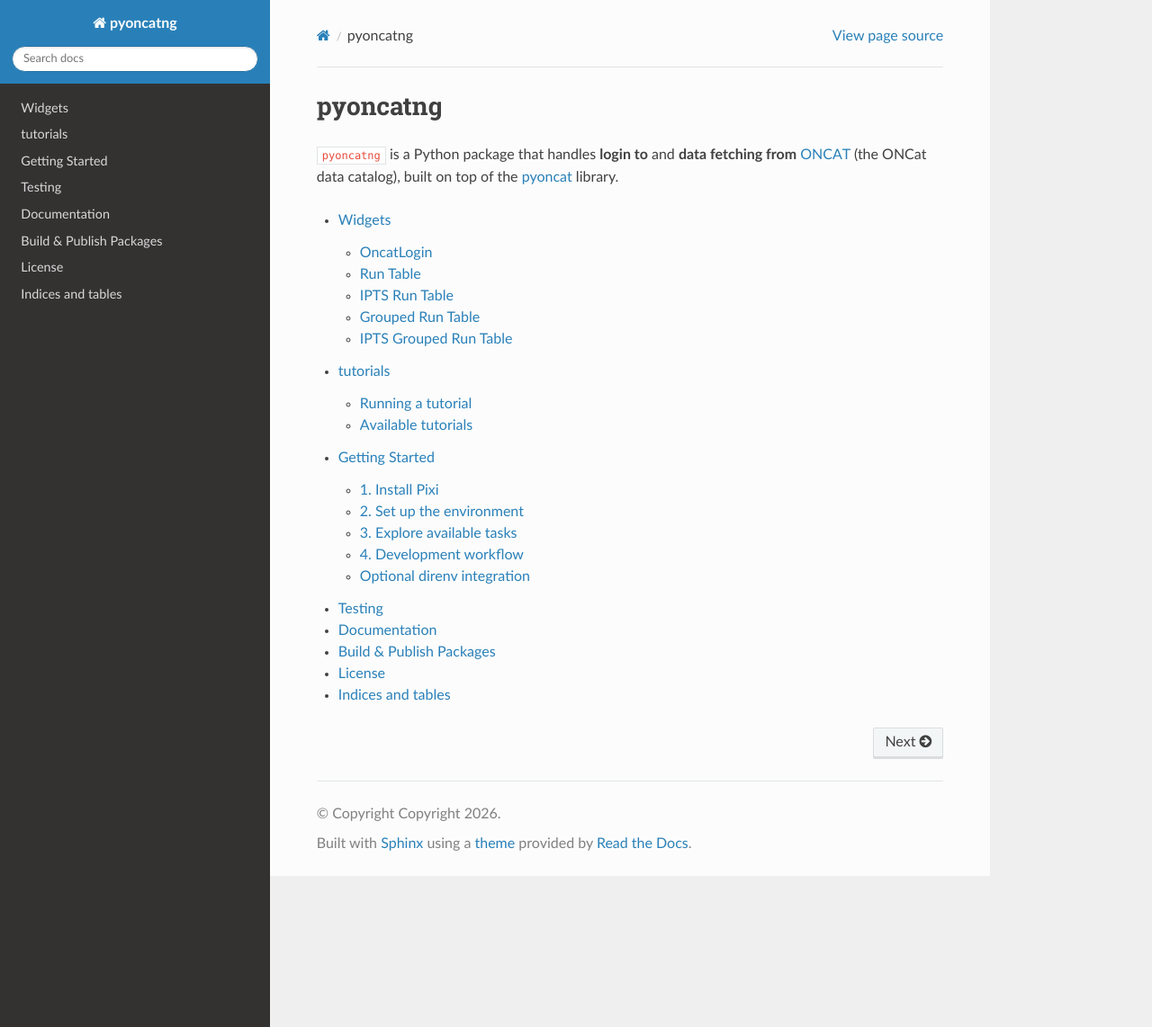
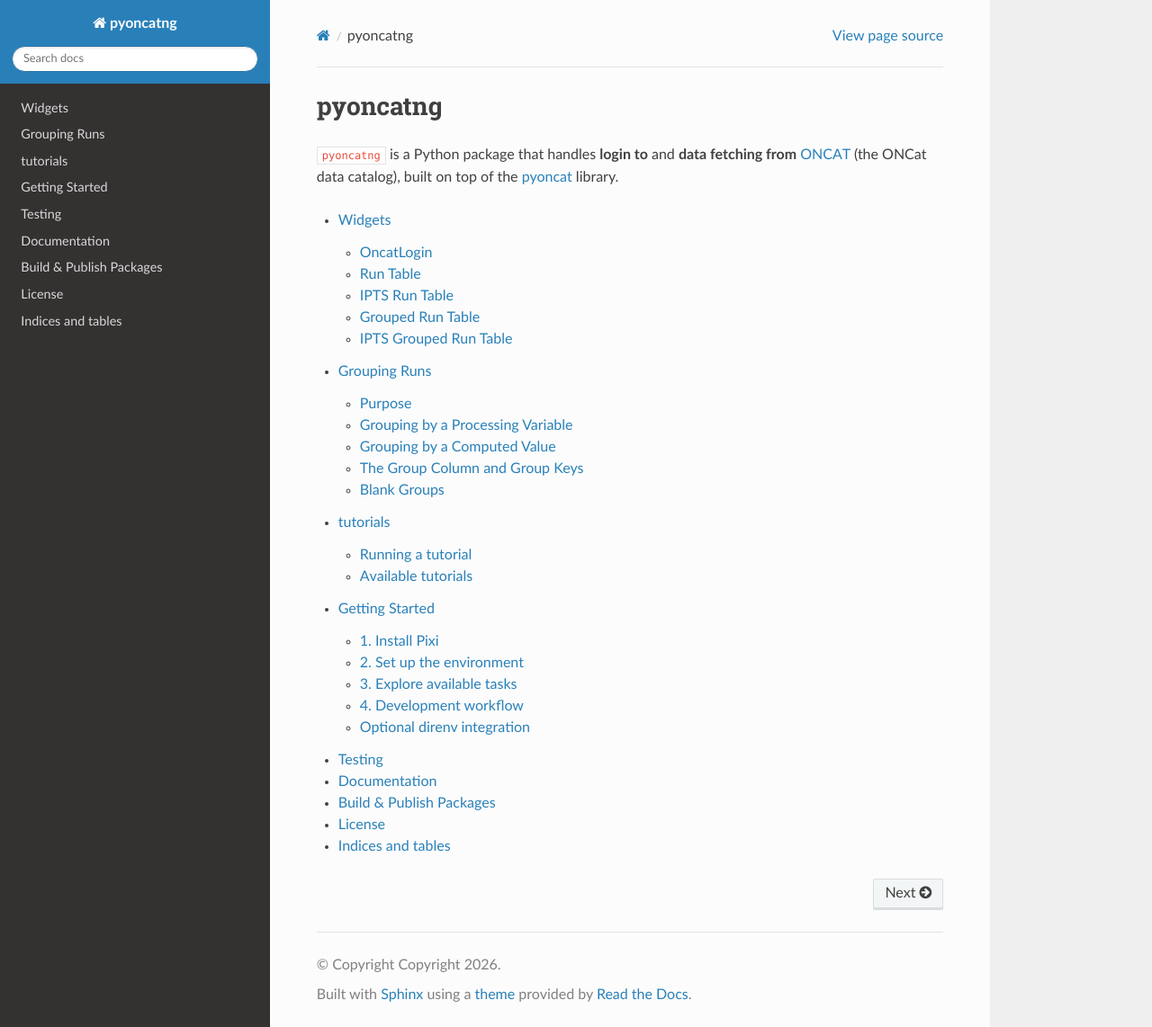
Before and after one commit to neutrons/pyoncatng, a Sphinx documentation site: the page built from docs/index.rst, in a window 1280 px wide and 1142 px high. Shown: the whole window at 90% size. Built offline with Sphinx 7.4.7 and the Read the Docs theme 3.1.0, drawn with Linux system fonts in a browser that asks for light colours; the version number is read from the project's files by our own code; part of the change alters nothing that is shown.

Commit message:
Document grouping runs by a grouping function
Add a Grouping Runs page that explains why runs are grouped, how to group
by a processing variable with by_pv or by a computed value, what the group
column and group_keys are, and what a blank group cell means. Update the
widget page to the grouping_function and group_column arguments and link
it to the new page (issue #16).

Co-Authored-By: Claude Sonnet 5.5 <noreply@anthropic.com>

````diff
--- /dev/null
+++ b/docs/grouping.rst
@@ -0,0 +1,118 @@
+=============
+Grouping Runs
+=============
+
+Purpose
+=======
+
+An experiment often has runs the user wants to group according to one (or more) processing variables (PV).
+The :doc:`grouped run tables <widgets>` show **one row per group** of related runs
+instead of one row per run. Each row shows the key of the group, the smallest and
+largest run number in the group (``First`` and ``Last``), and the number of runs
+(``Size``). You select groups, and the application then works with all the runs
+of the selected groups.
+
+The application decides which runs belong together when it creates the table.
+Two arguments describe the grouping:
+
+``grouping_function``
+   A function that receives one run and returns the key of its group. Runs with
+   the same key form one group.
+
+``group_column``
+   The name of the leftmost column, which shows the key of each group.
+
+Grouping by a Processing Variable
+=================================
+
+To group the runs by the value of one processing variable, such as the title,
+use ``by_pv``. It builds the grouping function for you.
+In the example below, the table groups the runs by the value of the ``Title`` PV.
+
+.. code-block:: python
+
+   from pyoncatng import by_pv
+   from pyoncatng.widgets.iptsrungroupfrozentable import IPTSRunGroupFrozenTable
+
+   IPTSRunGroupFrozenTable(agent=login.agent, grouping_function=by_pv("Title"), group_column="Title")
+
+The text of the variable is the key, exactly as it is: capital letters and
+spaces make a difference. This is what ``by_pv`` returns for a run:
+
+.. testcode::
+
+   from pyoncatng import by_pv
+
+   group_key = by_pv("Title")
+   print(repr(group_key({"ID": 1, "Title": "Sample A 25C"})))
+   print(repr(group_key({"ID": 2, "Title": None})))
+
+.. testoutput::
+
+   'Sample A 25C'
+   ''
+
+If the name does not match a column of the table, for example ``by_pv("Subject")``
+for a table that has no ``Subject`` column, the table cannot group the runs.
+The IPTS table reports this in a message area just
+below the table widget, the first time you click **Load**, and names the row that failed.
+
+Grouping by a Computed Value
+============================
+
+A grouping function can compute the key from the run in any way. It receives the
+run as a read-only mapping, with one entry per column of the table, and returns
+the key. This function groups the runs by the first word of the title, so that
+``Sample X 25C`` and ``Sample X 50C`` fall in one group called ``Sample``:
+
+.. code-block:: python
+
+   IPTSRunGroupFrozenTable(
+       agent=login.agent,
+       grouping_function=lambda row: (row["Title"] or "").split(" ")[0],
+       group_column="Sample",
+   )
+
+A run can have no value for a variable. The title is then ``None``, and the
+function above handles it with ``or ""``. The same function written as a regular
+function can be tried without a table:
+
+.. testcode::
+
+   def first_word(row):
+       return (row["Title"] or "").split(" ")[0]
+
+   print(repr(first_word({"ID": 1, "Title": "Sample X 25C"})))
+   print(repr(first_word({"ID": 2, "Title": None})))
+
+.. testoutput::
+
+   'Sample'
+   ''
+
+The Group Column and Group Keys
+===============================
+
+``group_column`` represents the value returned by the grouping function, for instance, ``"Title"``.
+It can be any text, and it does not have to match the variable that
+the function reads. For instance, ``by_pv("Title")`` with ``group_column="Sample"`` is accepted,
+and the column storing the titles is then headed ``Sample``. It cannot be ``First``, ``Last``,
+``Size``, or ``_group_index``, which the reserved names that table uses itself. The IPTS table does
+not accept ``ID`` either.
+
+The table also offers ``group_keys``, the key of each group in the order of the
+rows. ``group_keys[i]`` is the text in the first cell of row ``i``, so you can
+name the selected groups without calling the function again:
+
+.. code-block:: python
+
+   names = [table.group_keys[index] for index in await table.selected_group_indexes()]
+
+Blank Groups
+============
+
+A blank cell in the leftmost column means that the runs of that group have **no
+value**. All such runs form one group. The grouping function should return text.
+A key that is not text is converted: ``None`` becomes blank and any other value
+becomes its text. Two runs whose keys have the same text therefore share a group,
+for example the number ``1`` and the text ``"1"``, or ``None`` and the empty text.
--- a/docs/index.rst
+++ b/docs/index.rst
@@ -10,6 +10,7 @@ of the `pyoncat <https://oncat.ornl.gov/>`_ library.
    :maxdepth: 2
 
    widgets
+   grouping
    tutorials <tutorials>
    getting-started
    testing
--- a/docs/widgets.md
+++ b/docs/widgets.md
@@ -172,11 +172,12 @@ selected group, `Sample A 25C`, holds four runs; the table below it lists them.
 ```
 
 The grouped run table summarizes a list of runs by showing **one row per group**
-of related runs, for example all runs that share the same title. Each row has
-these columns:
+of related runs, for example all runs that share the same title. How the runs are
+grouped is described in {doc}`Grouping Runs <grouping>`. Each row has these
+columns:
 
-- The grouping value, such as the run title. This column is always the leftmost
-  one.
+- The group key, such as the run title. This column is always the leftmost one.
+  A blank cell means that the runs of the group have no value.
 - `First` and `Last` — the smallest and largest run numbers in the group. The
   runs in a group are not necessarily consecutive, so the group does not
   contain every run number between `First` and `Last`.
@@ -194,8 +195,8 @@ not sort the rows, and rows cannot be dragged.
 
 ### Implementation Details
 
-`RunGroupFrozenTable` groups run dictionaries by a key and shows one row per
-group, where [`RunTable`](#run-table) shows one row per run. Unlike `RunTable`,
+`RunGroupFrozenTable` groups run dictionaries with a grouping function and shows
+one row per group, where [`RunTable`](#run-table) shows one row per run. Unlike `RunTable`,
 it cannot be changed after it is created: it is a `ui.card` that wraps a private
 `RunTable`, and it does not expose the methods that replace the table's data
 (such as `set_rows()`, `options`, or `run_grid_method()`). The wrapped table
@@ -204,30 +205,39 @@ movable remaining columns, no row sorting, no row dragging, and multi-row
 selection.
 
 ```python
+from pyoncatng import by_pv
+
 rows = [
     {"ID": 123, "Title": "A"},
     {"ID": 124, "Title": "A"},
     {"ID": "125", "Title": "B"},
     {"ID": 129, "Title": "A"},
 ]
-table = RunGroupFrozenTable(rows=rows, group_by="Title")
+table = RunGroupFrozenTable(rows=rows, grouping_function=by_pv("Title"), group_column="Title")
 table.groups  # ((0, 1, 3), (2,))
+table.group_keys  # ("A", "B")
 ```
 
 Constructor arguments:
 
 - `rows` — a non-empty sequence of run dictionaries. Each must contain
-  `group_by` and `run_idkey`.
-- `group_by` — the run-dict key used to group rows. Rows whose values are equal
-  form one group; comparison is exact, with no whitespace or case
-  normalization. Values must be hashable.
+  `run_idkey`.
+- `grouping_function` — a function that receives the read-only mapping of one
+  run and returns the key of its group. It is called once per run. Rows with
+  equal keys form one group; comparison is exact, with no whitespace or case
+  normalization. A key that is not a string is converted: `None` becomes the
+  empty string and any other value goes through `str()`. `by_pv(name)` builds
+  the function that groups by the value of one key.
+- `group_column` — the name of the leftmost column, which shows the key of each
+  group. It must be a non-empty string other than `First`, `Last`, `Size`, and
+  `_group_index`.
 - `run_idkey` — the run-dict key holding the run ID, used for the `First` and
   `Last` columns. Defaults to `"ID"`. Values must be `int`, or `str` values that
   `int()` accepts; `str` values are cast to `int`.
 
-The constructor raises `ValueError` if `rows` is empty, a row is missing
-`group_by`, a `group_by` value is not hashable, or a run ID is missing or cannot
-be converted to `int`.
+The constructor raises `ValueError` if `rows` is empty, `grouping_function` is not
+callable or fails for a run (the message names the run), `group_column` is
+invalid, or a run ID is missing or cannot be converted to `int`.
 
 The widget stores **read-only deep copies** of the input rows in `rows`. Each
 row is a read-only mapping (`types.MappingProxyType`), nested dicts are
@@ -235,10 +245,12 @@ read-only mappings, and nested lists are stored as tuples. Changing the caller's
 list or dicts afterwards has no effect, and the caller's run dictionaries are
 never mutated or enriched. `groups` is a `tuple[tuple[int, ...], ...]`: one
 tuple of ascending indexes into `rows` per group, ordered by the first
-occurrence of the group's value. `rows`, `groups`, `group_by`, and `run_idkey`
-are read-only properties.
+occurrence of the group's key. `group_keys` is a `tuple[str, ...]` with the key
+of each group, aligned with `groups`: it is the text in the first cell of the
+group's row. `rows`, `groups`, `group_keys`, `grouping_function`, `group_column`,
+and `run_idkey` are read-only properties.
 
-The visible columns are `[group_by, "First", "Last", "Size"]`. Each grid row
+The visible columns are `[group_column, "First", "Last", "Size"]`. Each grid row
 also carries an internal `"_group_index"` field, the index of its group in
 `groups`. It is hidden and is not a column.
 
@@ -277,10 +289,12 @@ holds eight runs; the table below it lists them.
 The IPTS grouped run table loads the runs of one experiment and shows them
 grouped, one row per group. Type the experiment's IPTS number, either as a bare
 number such as `24703` or as `IPTS-24703`, and click **Load** or press `Enter`.
-Runs that have the same value for the grouping variable, for example the same
-title, form one group. The application chooses the grouping variable when it
-creates the widget. Runs that have no value for it form one group. The groups
-are ordered by their most recent run.
+Runs that have the same group key, for example the same title, form one group.
+The application chooses the grouping when it creates the widget, either by the
+value of one variable or by a value computed from the run; see
+{doc}`Grouping Runs <grouping>`. Runs that have no value for the variable form
+one group whose leftmost cell is blank. The groups are ordered by their most
+recent run.
 
 The columns are those of the [grouped run table](#grouped-run-table): the
 grouping value in the leftmost column, then `First`, `Last`, and `Size`. Select
@@ -314,19 +328,25 @@ Constructor arguments:
 
 - `agent` — the authenticated ONCat agent, typically `OncatLogin.agent`. It may
   be disconnected when passed.
-- `group_by` — the label of the processing variable that defines the groups. It
-  must be one of the labels in `processing_variables`. `ID`, `First`, `Last`,
-  and `Size` are reserved and cannot be used, because the first is the run
-  identifier and the others are columns of the grouped table.
+- `grouping_function` — a function that receives the read-only mapping of one
+  run, with `ID` and the labels of `processing_variables` as keys, and returns
+  the key of its group; for example `by_pv("Title")`. See
+  [`RunGroupFrozenTable`](#grouped-run-table) for how the results are converted.
+- `group_column` — the name of the leftmost column, which shows the key of each
+  group. `ID`, `First`, `Last`, and `Size` are reserved and cannot be used,
+  because the first is the run identifier and the others are columns of the
+  grouped table.
 - `facility` and `instrument` — default to `"SNS"` and `"USANS"`.
 - `processing_variables` — ordered `(display label, ONCat metadata path)` pairs,
   as in `IPTSTable`. The default labels are `Title`, `Start Time`, and
   `Total Counts`.
 
 The constructor raises `ValueError` if `processing_variables` is malformed,
-contains the label `ID` or a repeated label, `group_by` is a reserved name, or
-`group_by` is not one of its labels. All arguments are fixed for the lifetime of
-the widget.
+contains the label `ID` or a repeated label, `grouping_function` is not callable,
+or `group_column` is empty or a reserved name. An error in the function, such as a
+mistyped label in `by_pv`, is not detected at construction: the first **Load**
+reports it in the message area, naming the row that failed. All
+arguments are fixed for the lifetime of the widget.
 
 The widget stores only what must outlive one inner table: the callbacks
 registered with `on_selection_change`. It registers them again on each new inner
@@ -339,8 +359,8 @@ the inner table is never passed to a callback. After a **Load**, `args` is empty
 for a change made by the user, `args` holds the arguments that the grid sent.
 
 The members that read the table always use the current inner table. They have the
-names and meanings of `RunGroupFrozenTable`: the properties `rows`, `groups`, and
-`group_by`, the async methods `selected_group_indexes()`, `selected_groups()`, and
+names and meanings of `RunGroupFrozenTable`: the properties `rows`, `groups`,
+`group_keys`, `grouping_function`, and `group_column`, the async methods `selected_group_indexes()`, `selected_groups()`, and
 `selected_source_rows()`, and the method `rows_for_group()`. Here `rows` holds one
 read-only row per run, keyed by the display labels and `ID`.
 
@@ -348,7 +368,9 @@ Group indexes and row indexes are valid only until the next **Load**, because ne
 runs move existing rows and groups.
 
 ```python
-table = IPTSRunGroupFrozenTable(agent=login.agent, group_by="Title")
+from pyoncatng import by_pv
+
+table = IPTSRunGroupFrozenTable(agent=login.agent, grouping_function=by_pv("Title"), group_column="Title")
 
 async def on_change() -> None:
     print("selected groups:", await table.selected_group_indexes())
````
